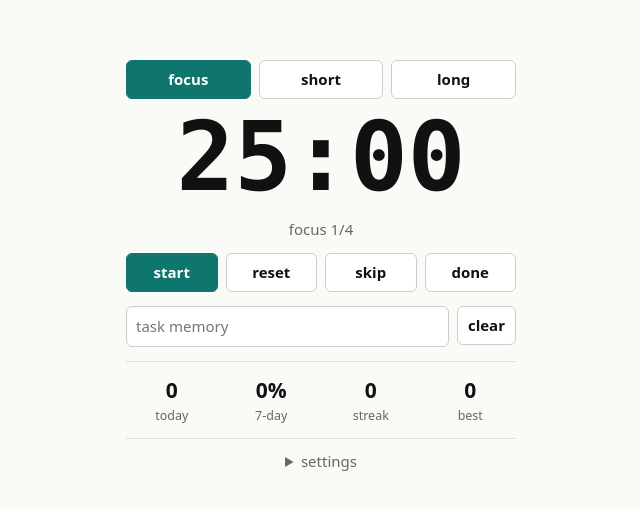
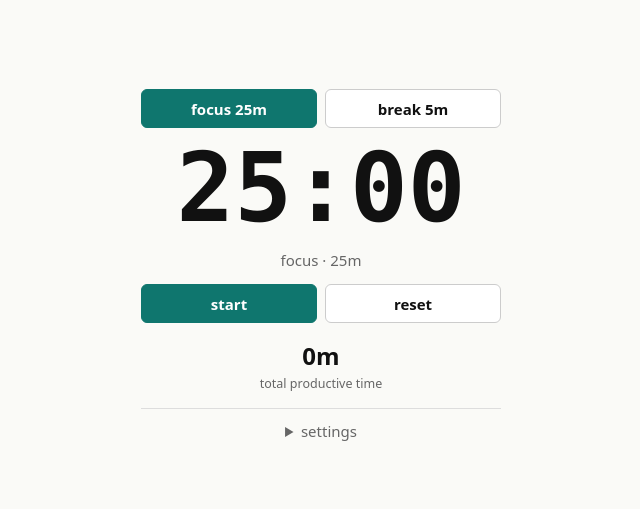
Before and after one commit to banksoalgere/pomodoro, a plain HTML site: page index.html in a window 1280 px wide. Shown: the part 135-644 px from the top of the page, without its empty margins (319-959 px from the left). Drawn offline with Linux system fonts and the light colour scheme.

Commit message:
Simplify timer metrics

```diff
--- a/index.html
+++ b/index.html
@@ -5,74 +5,54 @@
 <title>Pomodoro</title>
 <style>
 body{margin:0;min-height:100svh;display:grid;place-items:center;background:#fafaf7;color:#111;font:15px system-ui,sans-serif}
-main{width:min(390px,calc(100vw - 28px));text-align:center}
-time{display:block;margin:10px 0 14px;font:750 clamp(58px,20vw,96px)/1 ui-monospace,SFMono-Regular,Menlo,monospace}
-nav,p,.row{display:grid;gap:8px}
-nav{grid-template-columns:repeat(3,1fr)}
-p{grid-template-columns:repeat(4,1fr);margin:14px 0}
-.row{grid-template-columns:1fr auto;margin:12px 0}
+main{width:min(360px,calc(100vw - 28px));text-align:center}
+time{display:block;margin:12px 0 14px;font:750 clamp(58px,22vw,96px)/1 ui-monospace,SFMono-Regular,Menlo,monospace}
+nav,p,.set{display:grid;grid-template-columns:1fr 1fr;gap:8px}
+p{margin:14px 0}
 button,input{height:39px;border:1px solid #ccc;border-radius:6px;background:#fff;color:inherit;font:inherit}
-button{cursor:pointer;font-weight:650;padding:0 10px}
+button{cursor:pointer;font-weight:650}
 button[aria-pressed=true],#go{background:#0f766e;border-color:#0f766e;color:#fff}
+#phase,small,summary,label{color:#666}
+strong{display:block;margin-top:16px;font-size:24px;font-variant-numeric:tabular-nums}
+details{border-top:1px solid #ddd;margin-top:16px;padding-top:12px;text-align:left}
+summary{cursor:pointer;text-align:center}
+label{display:grid;gap:4px;font-size:12px}
 input{min-width:0;padding:0 9px}
-label{display:flex;align-items:center;gap:8px;color:#666}
-section{display:grid;grid-template-columns:repeat(4,1fr);gap:8px;border-top:1px solid #ddd;margin-top:14px;padding-top:14px}
-b{display:block;font-size:21px;font-variant-numeric:tabular-nums}
-small,#phase,summary{color:#666}
-details{border-top:1px solid #ddd;margin-top:14px;padding-top:12px;text-align:left}
-summary{cursor:pointer;text-align:center}
-.settings{display:grid;grid-template-columns:repeat(4,1fr);gap:8px;margin-top:10px}
-.settings label{display:grid;gap:4px;font-size:12px}
-.settings input{width:100%}
-@media (prefers-color-scheme:dark){body{background:#11130f;color:#f5f5ef}button,input{background:#171a15;border-color:#333830}label,small,#phase,summary{color:#a2a79b}section,details{border-color:#333830}button[aria-pressed=true],#go{background:#2dd4bf;border-color:#2dd4bf;color:#07110f}}
+@media (prefers-color-scheme:dark){body{background:#11130f;color:#f5f5ef}button,input{background:#171a15;border-color:#333830}#phase,small,summary,label{color:#a2a79b}details{border-color:#333830}button[aria-pressed=true],#go{background:#2dd4bf;border-color:#2dd4bf;color:#07110f}}
 </style>
 <main aria-label="Pomodoro timer">
-  <nav aria-label="Timer mode">
-    <button id="w">focus</button><button id="s">short</button><button id="l">long</button>
-  </nav>
+  <nav aria-label="Timer mode"><button id="f">focus</button><button id="b">break</button></nav>
   <time id="t">25:00</time>
-  <div id="phase">focus 1/4</div>
-  <p><button id="go">start</button><button id="re">reset</button><button id="sk">skip</button><button id="dn">done</button></p>
-  <div class="row"><input id="task" maxlength="80" placeholder="task memory"><button id="clr">clear</button></div>
-  <section aria-label="Stats">
-    <div><b id="td">0</b><small>today</small></div>
-    <div><b id="wk">0%</b><small>7-day</small></div>
-    <div><b id="st">0</b><small>streak</small></div>
-    <div><b id="bs">0</b><small>best</small></div>
-  </section>
+  <div id="phase">focus · 25m</div>
+  <p><button id="go">start</button><button id="re">reset</button></p>
+  <strong id="total">0m</strong><small>total productive time</small>
   <details>
     <summary>settings</summary>
-    <div class="settings">
-      <label>focus<input id="cf" type="number" min="1" max="120" value="25"></label>
-      <label>short<input id="cs" type="number" min="1" max="60" value="5"></label>
-      <label>long<input id="cl" type="number" min="1" max="120" value="15"></label>
-      <label>rounds<input id="cr" type="number" min="1" max="12" value="4"></label>
+    <div class="set">
+      <label>focus min<input id="fm" type="number" min="1" max="120" value="25"></label>
+      <label>break min<input id="bm" type="number" min="1" max="120" value="5"></label>
     </div>
-    <label><input id="auto" type="checkbox"> auto-next</label>
-    <label><input id="nt" type="checkbox"> notify</label>
   </details>
 </main>
 <script>
-(()=>{const K="p2",OLD="p",MS=864e5,N=["focus","short","long"],ID=x=>document.getElementById(x),E=["w","s","l","t","phase","go","re","sk","dn","task","clr","td","wk","st","bs","cf","cs","cl","cr","auto","nt"].reduce((o,k)=>(o[k]=ID(k),o),{});let M=load(),cfg=M.cfg,days=M.days,best=M.best,task=M.task,mode=M.mode,round=M.round,left=M.left,end=M.end,on=0,to=0,note="";
+(()=>{const K="p4",MS=864e5,N=["focus","break"],$=id=>document.getElementById(id),E=["f","b","t","phase","go","re","total","fm","bm"].reduce((o,k)=>(o[k]=$(k),o),{});let M=load(),cfg=M.cfg,total=M.total,mode=M.mode,left=M.left,end=M.end,on=0,to=0,note="";
 function num(v,min,max,fb){v=Number(v);return Number.isFinite(v)?Math.min(max,Math.max(min,Math.trunc(v))):fb}
 function key(n=0){let d=new Date(Date.now()-n*MS);return d.getFullYear()+"-"+String(d.getMonth()+1).padStart(2,"0")+"-"+String(d.getDate()).padStart(2,"0")}
-function keep(x){let o={};if(!x||typeof x!="object")return o;for(let i=0;i<7;i++){let k=key(i),v=x[k];if(Number.isInteger(v)&&v>0)o[k]=Math.min(v,99)}return o}
-function old(){try{return keep(JSON.parse(localStorage.getItem(OLD)||"{}"))}catch{return {}}}
-function load(){try{let x=JSON.parse(localStorage.getItem(K)||"{}");if(!x||typeof x!="object"||Array.isArray(x))x={};let c=x.cfg||{};return{cfg:{f:num(c.f,1,120,25),s:num(c.s,1,60,5),l:num(c.l,1,120,15),r:num(c.r,1,12,4),a:!!c.a,n:!!c.n},days:keep(x.days||old()),best:num(x.best,0,999,0),task:String(x.task||"").slice(0,80),mode:num(x.mode,0,2,0),round:num(x.round,0,11,0),left:num(x.left,0,7200,0),end:num(x.end,0,Date.now()+7200e3,0)}}catch{return{cfg:{f:25,s:5,l:15,r:4,a:0,n:0},days:old(),best:0,task:"",mode:0,round:0,left:0,end:0}}}
-function dur(m=mode){return [cfg.f,cfg.s,cfg.l][m]*60}
-function save(){let run=0;days=keep(days);while(run<7&&days[key(run)]>0)run++;best=Math.max(best,run);localStorage.setItem(K,JSON.stringify({cfg,days,best,task,mode,round,left,end:on?end:0}))}
-function fmt(x){x=Math.max(0,x);return Math.floor(x/60)+":"+String(x%60).padStart(2,"0")}
-function stats(){let hit=0,run=0;for(let i=0;i<7;i++)if(days[key(i)]>0)hit++;while(run<7&&days[key(run)]>0)run++;best=Math.max(best,run);E.td.textContent=days[key()]||0;E.wk.textContent=Math.round(hit/7*100)+"%";E.st.textContent=run;E.bs.textContent=best}
-function paint(){E.t.textContent=fmt(left||dur());E.phase.textContent=N[mode]+" "+(round+1)+"/"+cfg.r;document.title=on?fmt(left)+" "+N[mode]:note||N[mode];E.go.textContent=on?"pause":"start";[E.w,E.s,E.l].forEach((b,i)=>b.setAttribute("aria-pressed",i==mode));E.task.value=task;E.cf.value=cfg.f;E.cs.value=cfg.s;E.cl.value=cfg.l;E.cr.value=cfg.r;E.auto.checked=cfg.a;E.nt.checked=cfg.n;stats()}
+function migrated(){try{let x=JSON.parse(localStorage.getItem("p3")||localStorage.getItem("p2")||"{}"),c=x.cfg||{},sum=0;if(x.days)for(let i=0;i<7;i++)sum+=num(x.days[key(i)],0,99,0);return{cfg:{f:num(c.f,1,120,25),b:num(c.b??c.s,1,120,5)},total:sum*num(c.f,1,120,25)}}catch{return{}}}
+function load(){try{let x=JSON.parse(localStorage.getItem(K)||"{}"),m=migrated(),c=x.cfg||m.cfg||{};return{cfg:{f:num(c.f,1,120,25),b:num(c.b,1,120,5)},total:num(x.total??m.total,0,999999,0),mode:num(x.mode,0,1,0),left:num(x.left,0,7200,0),end:num(x.end,0,Date.now()+7200e3,0)}}catch{return{cfg:{f:25,b:5},total:0,mode:0,left:0,end:0}}}
+function dur(m=mode){return (m?cfg.b:cfg.f)*60}
+function save(){localStorage.setItem(K,JSON.stringify({cfg,total,mode,left,end:on?end:0}))}
+function fmt(s){s=Math.max(0,s);return Math.floor(s/60)+":"+String(s%60).padStart(2,"0")}
+function nice(m){let h=Math.floor(m/60),r=m%60;return h?h+"h "+r+"m":r+"m"}
+function paint(){let mins=dur()/60;E.t.textContent=fmt(left||dur());E.phase.textContent=N[mode]+" · "+mins+"m";document.title=on?fmt(left)+" "+N[mode]:note||N[mode];E.go.textContent=on?"pause":"start";E.f.textContent="focus "+cfg.f+"m";E.b.textContent="break "+cfg.b+"m";E.f.setAttribute("aria-pressed",mode==0);E.b.setAttribute("aria-pressed",mode==1);E.fm.value=cfg.f;E.bm.value=cfg.b;E.total.textContent=nice(total)}
 function ping(){try{let a=new(window.AudioContext||window.webkitAudioContext),o=a.createOscillator(),g=a.createGain();o.connect(g);g.connect(a.destination);o.frequency.value=880;g.gain.setValueAtTime(.001,a.currentTime);g.gain.exponentialRampToValueAtTime(.08,a.currentTime+.02);g.gain.exponentialRampToValueAtTime(.001,a.currentTime+.32);o.start();o.stop(a.currentTime+.34)}catch{}}
-function alarm(){let msg=mode?"Break done":"Focus done";note=msg;document.title=msg;if(cfg.n&&"Notification"in window&&Notification.permission=="granted")new Notification(msg,{body:mode?"Back to focus.":"Take a break."});ping()}
+function done(){note=mode?"Break done":"Focus done";document.title=note;ping();if(!mode)total=Math.min(total+cfg.f,999999);mode=mode?0:1;left=dur();save();paint()}
 function stop(){on=0;clearTimeout(to);save();paint()}
 function set(m){note="";stop();mode=m;left=dur();save();paint()}
-function next(count,ring){if(ring)alarm();if(mode==0){if(count){let k=key();days[k]=Math.min((days[k]||0)+1,99);round=(round+1)%cfg.r;mode=round?1:2}else mode=1}else mode=0;left=dur();save();paint();if(cfg.a)start()}
 function start(){note="";on=1;if(!left)left=dur();end=Date.now()+left*1000;save();tick()}
-function tick(){left=Math.max(0,Math.ceil((end-Date.now())/1000));paint();if(left)to=setTimeout(tick,1000);else{on=0;next(1,1)}}
-function applyCfg(){cfg={f:num(E.cf.value,1,120,25),s:num(E.cs.value,1,60,5),l:num(E.cl.value,1,120,15),r:num(E.cr.value,1,12,4),a:E.auto.checked,n:E.nt.checked};round=Math.min(round,cfg.r-1);if(!on)left=dur();save();paint()}
-E.go.onclick=()=>on?stop():start();E.re.onclick=()=>{note="";stop();left=dur();save();paint()};E.sk.onclick=()=>{note="";stop();next(0)};E.dn.onclick=()=>{stop();next(1,1)};E.clr.onclick=()=>{task="";save();paint()};E.task.oninput=()=>{task=E.task.value.slice(0,80);save()};[E.w,E.s,E.l].forEach((b,i)=>b.onclick=()=>set(i));[E.cf,E.cs,E.cl,E.cr,E.auto].forEach(x=>x.oninput=applyCfg);E.nt.onchange=()=>{if(E.nt.checked&&"Notification"in window&&Notification.permission=="default")Notification.requestPermission().then(applyCfg);else applyCfg()};
+function tick(){left=Math.max(0,Math.ceil((end-Date.now())/1000));paint();if(left)to=setTimeout(tick,1000);else{on=0;done()}}
+function apply(){cfg={f:num(E.fm.value,1,120,25),b:num(E.bm.value,1,120,5)};if(!on)left=dur();save();paint()}
+E.go.onclick=()=>on?stop():start();E.re.onclick=()=>{note="";stop();left=dur();save();paint()};E.f.onclick=()=>set(0);E.b.onclick=()=>set(1);E.fm.oninput=apply;E.bm.oninput=apply;
 if(end>Date.now()){on=1;left=Math.ceil((end-Date.now())/1000);tick()}else if(!left)left=dur();paint()})();
 </script>
 </html>
```
